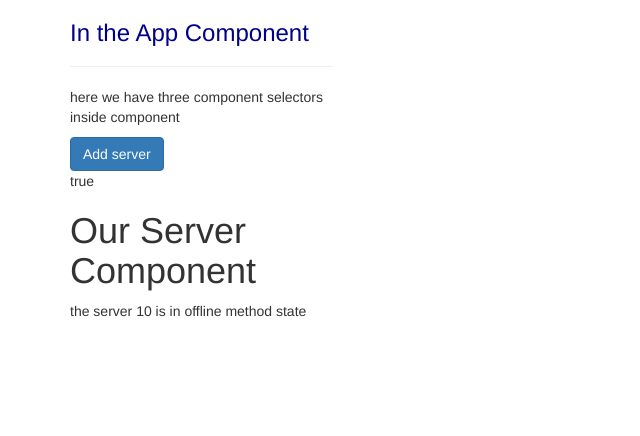
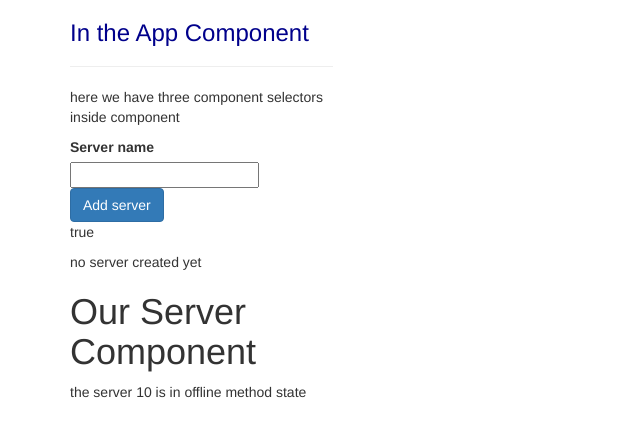
Before and after one commit to Marwan-G/tryAngular2, an Angular app: page / in a window 1280 px wide. Shown: the top 436 px of the page, without its empty margins (0-640 px from the left). Built offline with nearby package versions, Linux system fonts and the light colour scheme.

Commit message:
using ngIf to output data conditionally

```diff
--- a/src/app/servers/servers.component.html
+++ b/src/app/servers/servers.component.html
@@ -1,4 +1,15 @@
 <p>here we have three component selectors inside  component</p>
-<button class="btn btn-primary" [disabled]="!allowNewServer">Add server</button>
-<p [innerText]="allowNewServer"></p>
+<label>Server name</label>
+<input type="text"
+ class="form-controler"
+ (input)="UpdateServerName($event)"/>
+ <p *ngIf="serverCreated"> server was created : server name is {{ServerName}}</p>
+<button
+ class="btn btn-primary"
+ [disabled]="!allowNewServer"
+ (click)="onCreateServer()">Add server</button>
+<p [innerText]="allowNewServer" ></p>
+<P>
+  {{serverCreationStatus}}
+</P>
 <app-server></app-server>
--- a/src/app/servers/servers.component.ts
+++ b/src/app/servers/servers.component.ts
@@ -8,6 +8,9 @@ import { Component, OnInit } from '@angular/core';
 })
 export class ServersComponent implements OnInit {
     allowNewServer: boolean = false;
+    serverCreationStatus = "no server created yet";
+    ServerName: string ="Marwan";
+    serverCreated: boolean = false;
 
   constructor() {
      setTimeout(()=>{
@@ -15,8 +18,15 @@ export class ServersComponent implements OnInit {
     }, 2000);
 
    }
-
   ngOnInit() {
   }
 
+  UpdateServerName(event: Event){
+    console.log(event)
+    this.ServerName= (<HTMLInputElement>event.target).value;
+  }
+  onCreateServer(){
+    this.serverCreated = true;
+    this.serverCreationStatus=" Server was created " + this.ServerName ;
+  }
 }
```
